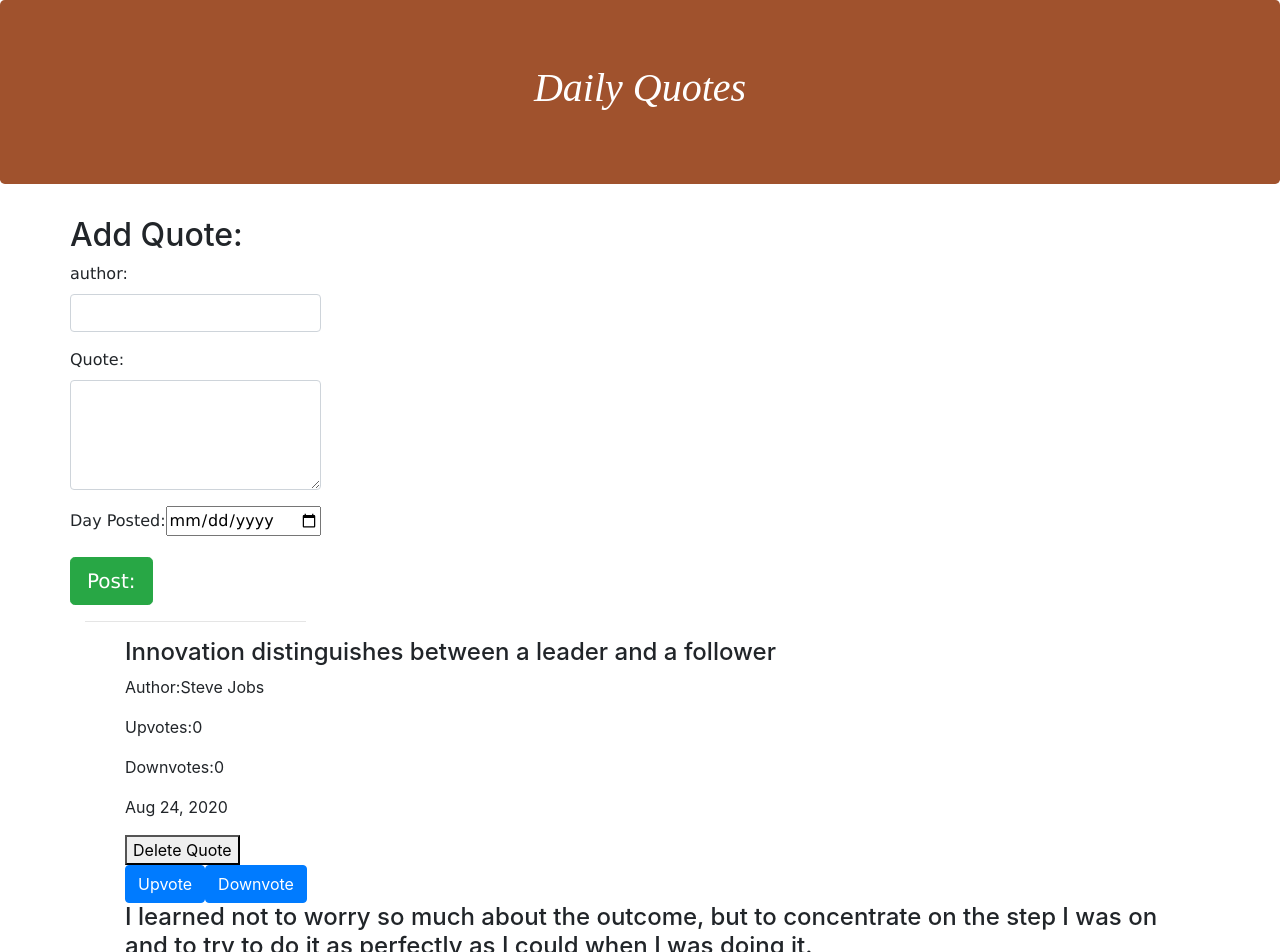
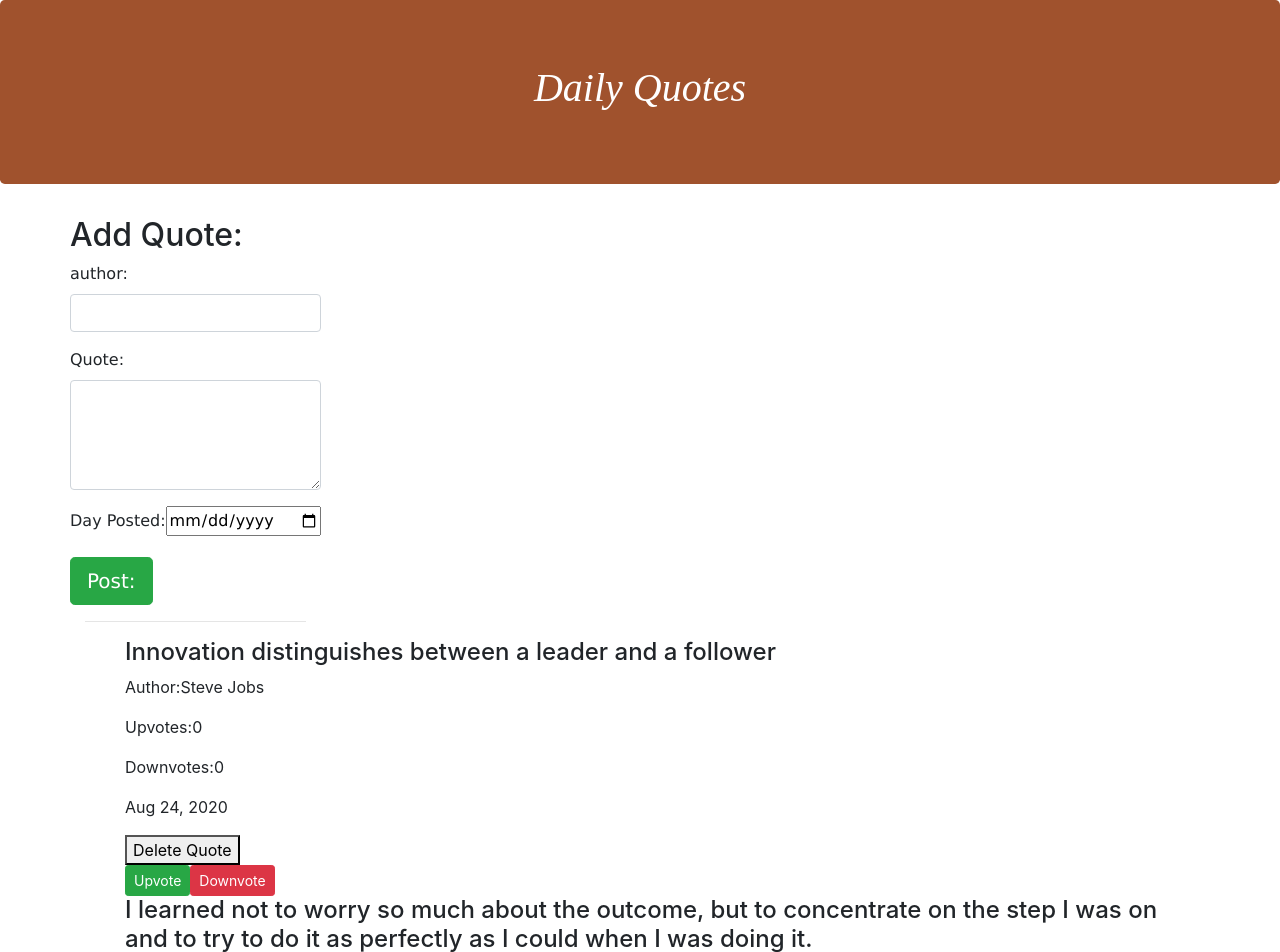
Before and after one commit to casio-ka/DailyQuotes, an Angular app: page / in a window 1280 px wide. Shown: the top 952 px of the page. Built offline with nearby package versions, Linux system fonts and the light colour scheme.

Commit message:
font awesome

```diff
--- a/package.json
+++ b/package.json
@@ -19,6 +19,8 @@
     "@angular/platform-browser": "~10.0.9",
     "@angular/platform-browser-dynamic": "~10.0.9",
     "@angular/router": "~10.0.9",
+    "@fortawesome/fontawesome-free": "^5.14.0",
+    "@fortawesome/free-regular-svg-icons": "^5.14.0",
     "@types/bootstrap": "^4.5.0",
     "bootstrap": "^4.5.2",
     "rxjs": "~6.5.5",
--- a/src/app/quote/quote.component.html
+++ b/src/app/quote/quote.component.html
@@ -27,10 +27,10 @@
               [quote]="quote"
               (isComplete)="deleteQuote($event, i)"
             ></app-fill-form>
-            <button class="btn btn-primary" (click)="upvote(i)">
+            <button class="link-black btn btn-sm btn-success" (click)="upvote(i)"><i class="fa fa-thumbs-o-up margin-r-5"></i>
               Upvote
             </button>
-            <button class="btn btn-primary" (click)="downvote(i)">
+            <button class="link-black btn btn-danger btn-sm" (click)="downvote(i)"><i class="fa fa-thumbs-o-down margin-r-5"></i>
               Downvote
             </button>
           </div>
```
Also changed, not shown: 1 other file (tests, documents, lock files or other folders).
